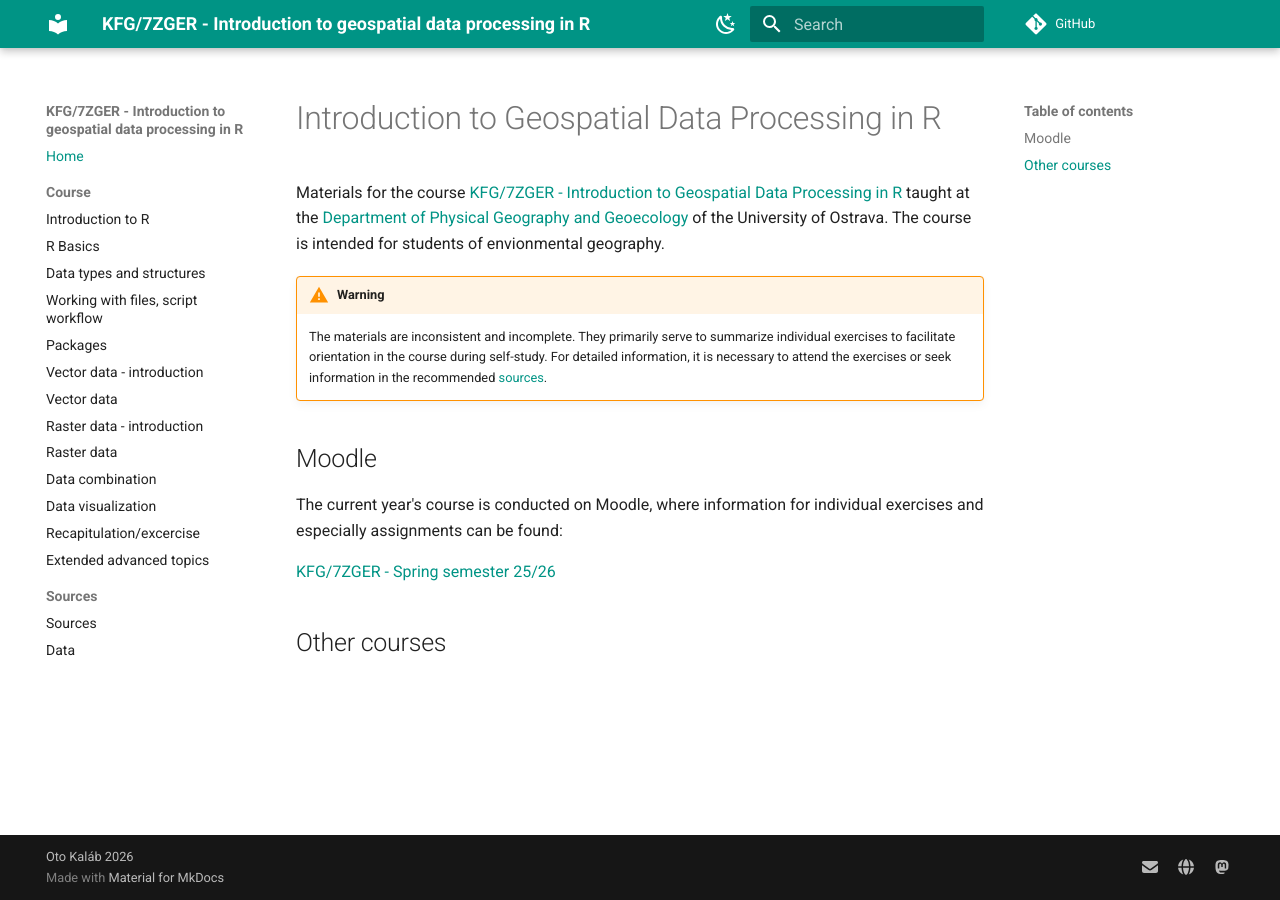
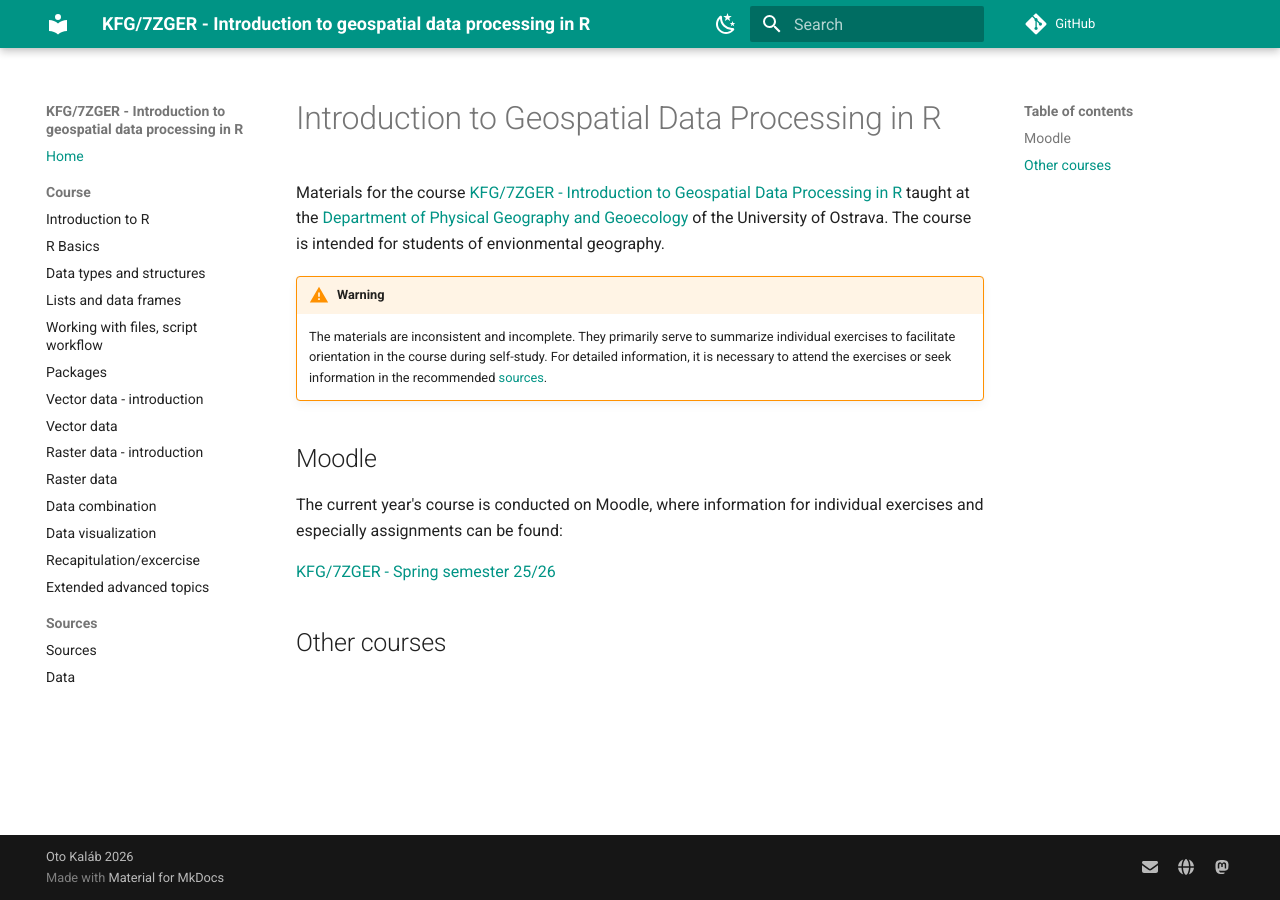
Before and after one commit to kalab-oto/7ZGER, an MkDocs documentation site: the page built from docs/index.md, in a window 1280 px wide. Built offline with MkDocs 1.6.1 and Material for MkDocs 9.7.7, drawn with Linux system fonts in a browser that asks for light colours; comment, search, counter and statistics services are not loaded.

Commit message:
int df list page

```diff
--- a/mkdocs.yml
+++ b/mkdocs.yml
@@ -65,6 +65,7 @@ nav:
     - Introduction to R: intro.md
     - R Basics: basics.md
     - Data types and structures: data_types.md
+    - Lists and data frames: list_df.md
     - Working with files, script workflow: files_workflow.md
     - Packages: packages.md
     - Vector data - introduction: vector_intro.md
```
Also changed, not shown: docs/list_df.md (added, +1 -0 lines).
